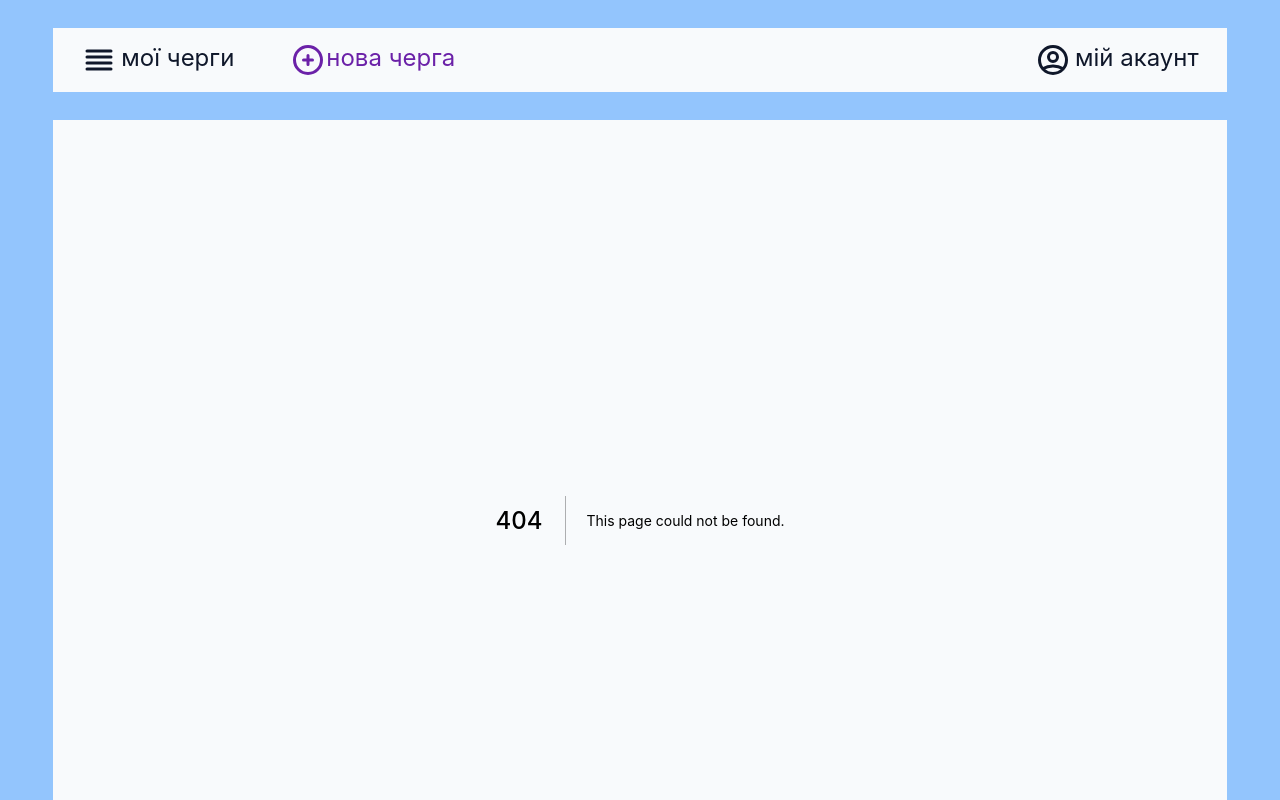
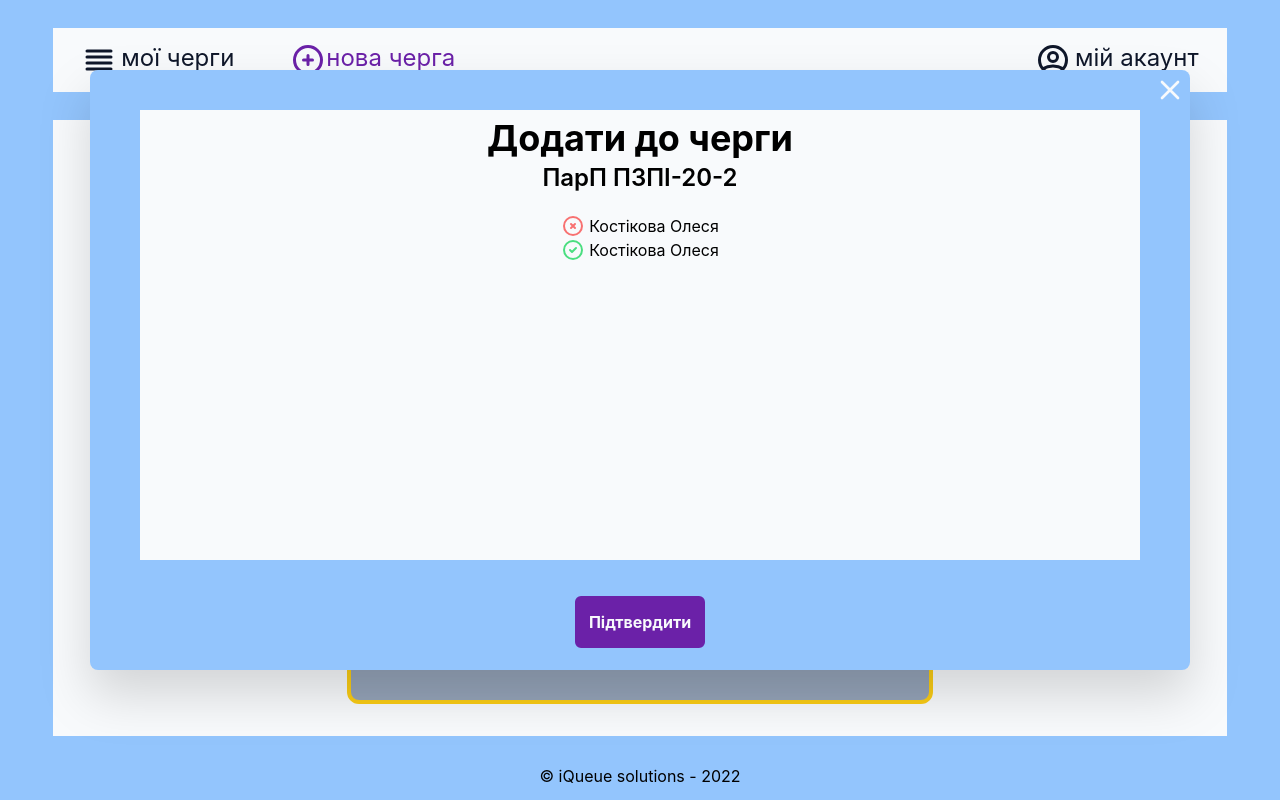
Before and after one commit to iQueue-solutions/iQueue-front, a Next.js app: page /queue/1 in a window 1280 px wide. Before the commit this address had no page. Shown: the top 800 px of the page. Built offline with nearby package versions, Linux system fonts and the light colour scheme.

Commit message:
refactor routing

```diff
--- a/pages/queue-participants.jsx
+++ /dev/null
@@ -1,14 +0,0 @@
-import { QueueInfo } from "../components/QueueInfo";
-import { QueueMembers } from "../components/QueueMembers";
-import { AddToQueue } from "../components/AddToQueue";
-
-const QueueParticipants = () => (
- <div className="flex justify-center">
-  <div className="flex flex-col w-11/12 md:w-1/2">
-   <AddToQueue queueName={"ПарП ПЗПІ-20-2"} />
-   <QueueInfo />
-   <QueueMembers />
-  </div>
- </div>
-);
-export default QueueParticipants;
--- /dev/null
+++ b/pages/queue/[id].jsx
@@ -0,0 +1,14 @@
+import { QueueInfo } from "../../components/QueueInfo";
+import { QueueMembers } from "../../components/QueueMembers";
+import { AddToQueue } from "../../components/AddToQueue";
+
+const Id = () => (
+ <div className="flex justify-center">
+  <div className="flex flex-col w-11/12 md:w-1/2">
+   <AddToQueue queueName={"ПарП ПЗПІ-20-2"} />
+   <QueueInfo />
+   <QueueMembers />
+  </div>
+ </div>
+);
+export default Id;
```
Also changed, not shown: pages/queue/new.jsx (renamed from pages/create-queue.js, +6 -6 lines).
